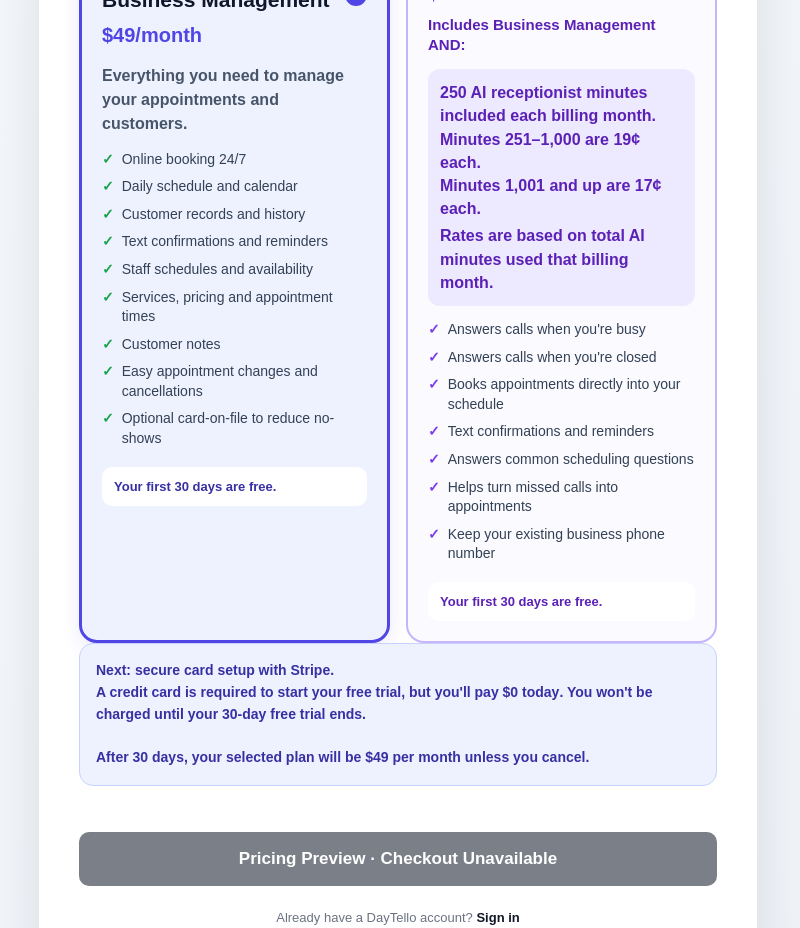
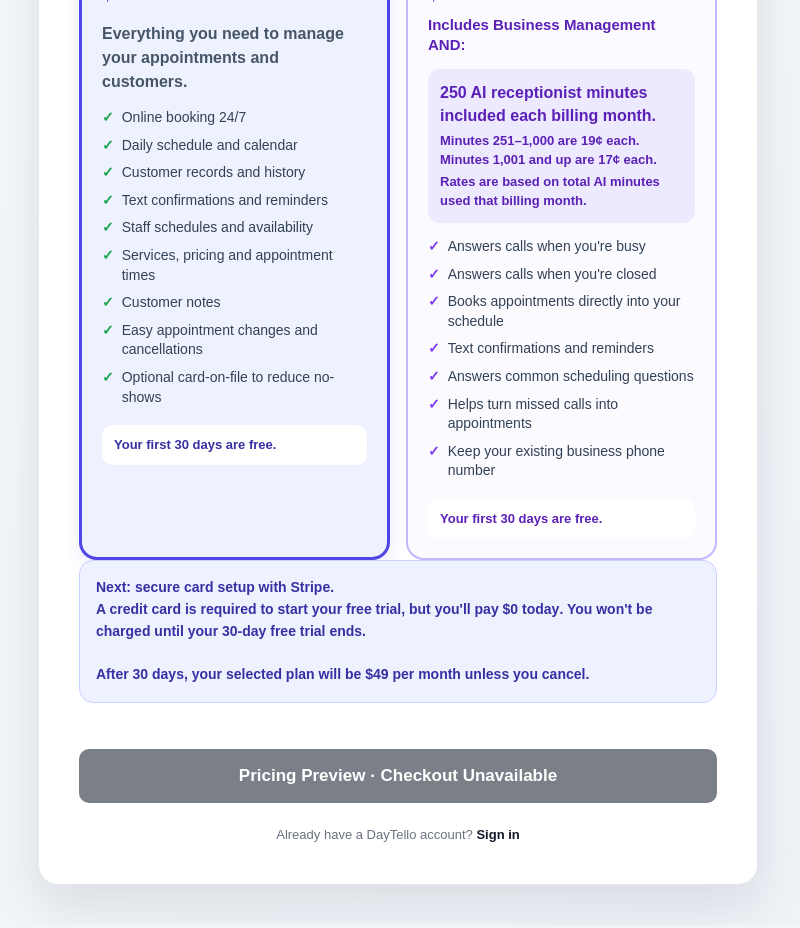
Before and after one commit to jonathandschreiber-commits/chairtime, a Next.js app in the folder frontend/: page /signup in a window 1280 px wide. Shown: the part 1640-2568 px from the top of the page, without its empty margins (242-1042 px from the left). Built offline with nearby package versions, Linux system fonts and the light colour scheme.

Commit message:
Reduce signup overage pricing detail font size

```diff
--- a/frontend/app/signup/page.js
+++ b/frontend/app/signup/page.js
@@ -920,10 +920,12 @@ export default function SignupPage() {
                     }}
                   >
                     <div>250 AI receptionist minutes included each billing month.</div>
-                    <div>Minutes 251–1,000 are 19¢ each.</div>
-                    <div>Minutes 1,001 and up are 17¢ each.</div>
-                    <div style={{ marginTop: "4px", fontWeight: 650 }}>
-                      Rates are based on total AI minutes used that billing month.
+                    <div style={{ marginTop: "4px", fontSize: "13px" }}>
+                      <div>Minutes 251–1,000 are 19¢ each.</div>
+                      <div>Minutes 1,001 and up are 17¢ each.</div>
+                      <div style={{ marginTop: "4px", fontWeight: 650 }}>
+                        Rates are based on total AI minutes used that billing month.
+                      </div>
                     </div>
                   </div>
 
```
